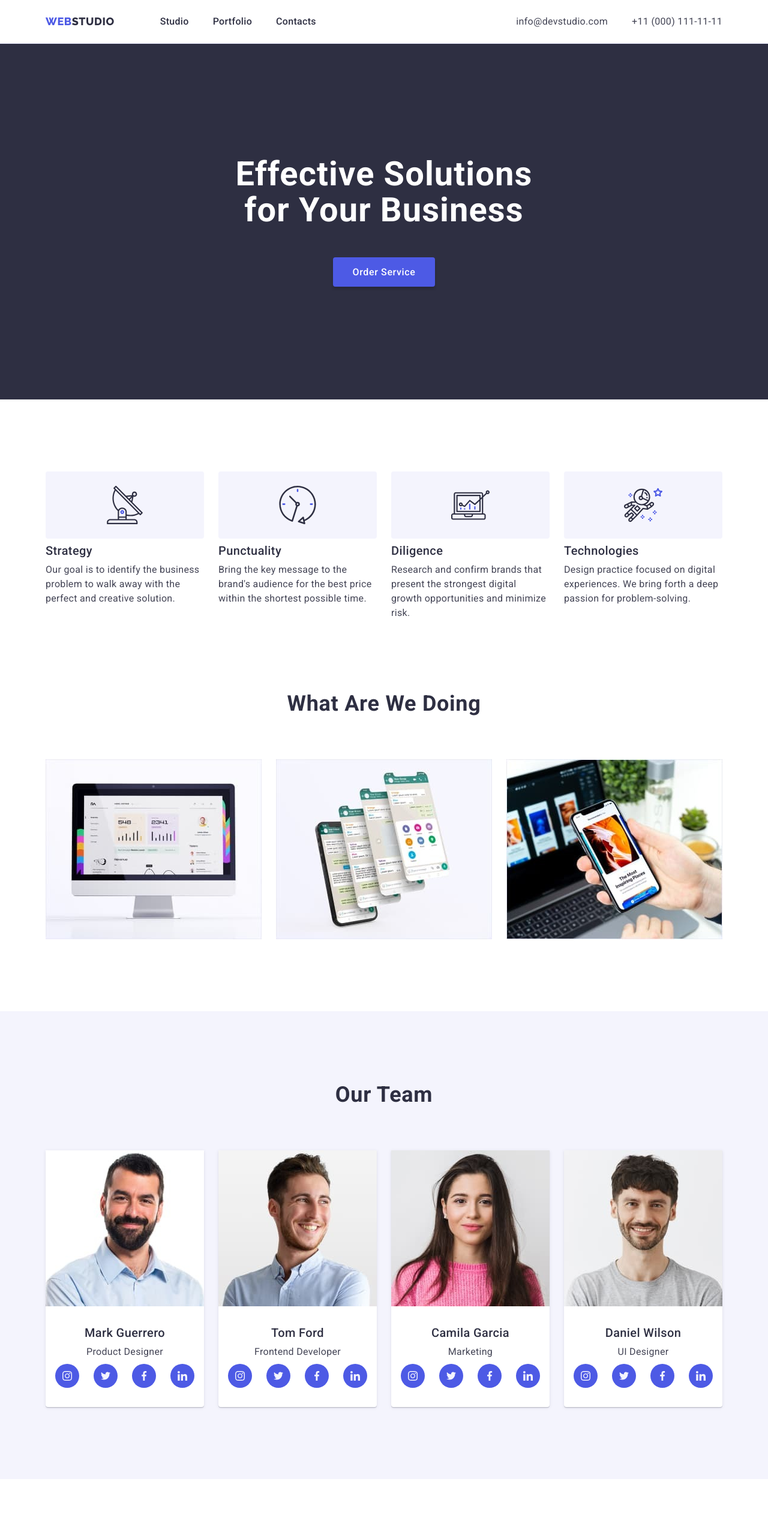
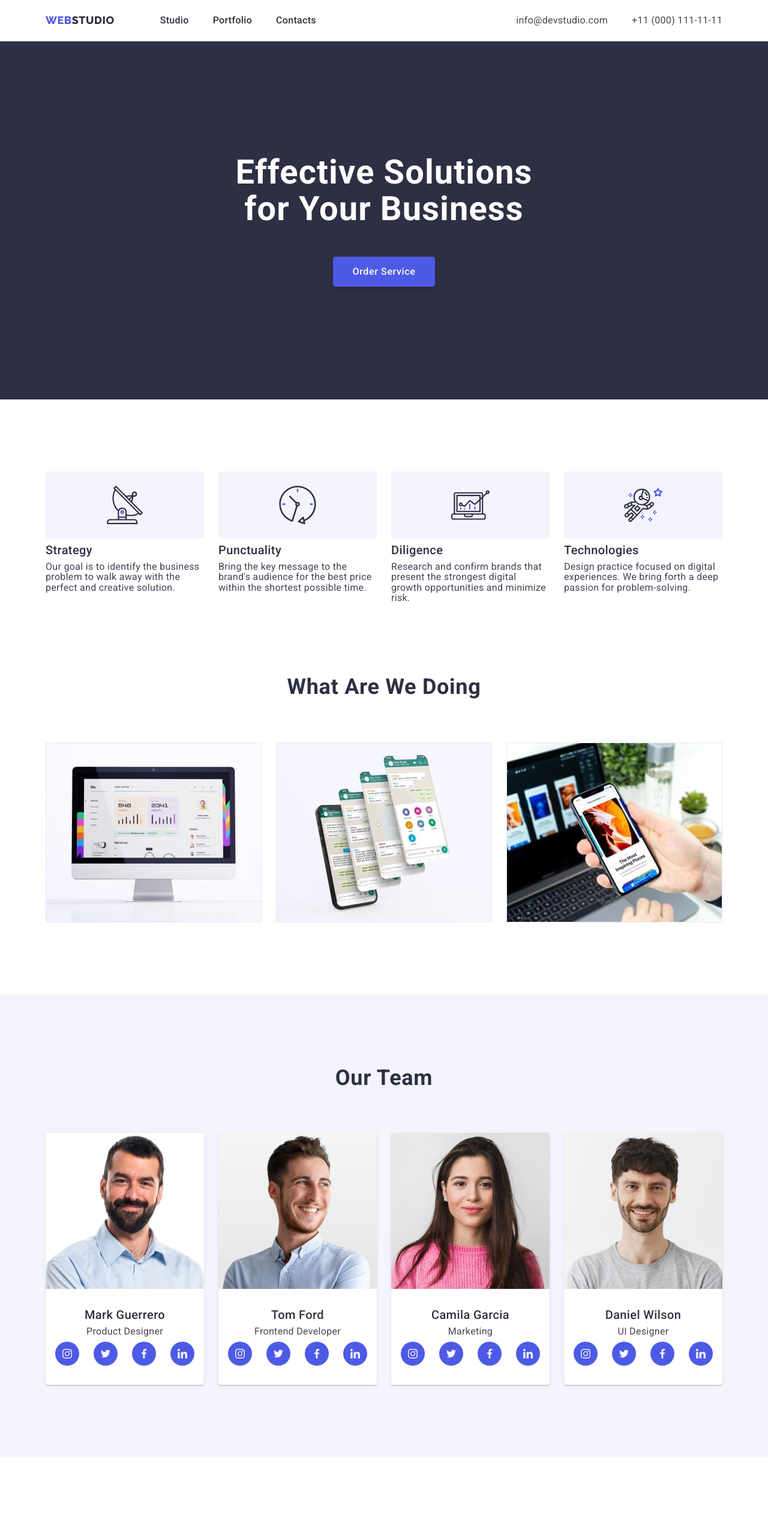
Before and after one commit to Artem210492/goit-markup-hw-04, a plain HTML site: page index.html in a window 1280 px wide. Shown: the top 2546 px of the page at 60% size. Drawn offline with nearby package versions, Linux system fonts and the light colour scheme.

Commit message:
Update style.css

```diff
--- a/css/style.css
+++ b/css/style.css
@@ -93,7 +93,7 @@ body {
   font-family: var(--secondary-font-family);
   font-weight: 800;
   font-size: 18px;
-  line-height: 1.17;
+  line-height: 1.1;
   letter-spacing: 0.03em;
   text-transform: uppercase;
   color: var(--accent-color);
@@ -103,7 +103,7 @@ body {
   font-family: var(--secondary-font-family);
   font-weight: 800;
   font-size: 18px;
-  line-height: 1.17;
+  line-height: 1.1;
   letter-spacing: 0.03em;
   color: var(--primary-text-color);
 }
@@ -123,7 +123,7 @@ body {
   font-style: normal;
   font-weight: 500;
   font-size: 16px;
-  line-height: 1.5;
+  line-height: 1.1;
   letter-spacing: 0.02em;
   color: var(--primary-text-color);
 }
@@ -154,7 +154,7 @@ body {
   font-family: var(--main-font-family);
   font-style: normal;
   font-size: 16px;
-  line-height: 1.5;
+  line-height: 1.1;
   letter-spacing: 0.02em;
   color: var(--title-text-color);
 }
@@ -189,7 +189,7 @@ body {
 .hero-title {
   font-family: var(--main-font-family);
   font-size: 56px;
-  line-height: 1.07;
+  line-height: 1.1;
   text-align: center;
   margin: auto;
   letter-spacing: 0.02em;
@@ -215,7 +215,7 @@ body {
   font-family: var(--main-font-family);
   font-weight: 500;
   font-size: 20px;
-  line-height: 1.2;
+  line-height: 1.1;
   letter-spacing: 0.02em;
   margin-bottom: 8px;
   color: var(--primary-text-color);
@@ -224,7 +224,7 @@ body {
 .text {
   font-family: var(--main-font-family);
   font-size: 16px;
-  line-height: 1.5;
+  line-height: 1.1;
   letter-spacing: 0.02em;
   color: var(--title-text-color);
 }
@@ -273,7 +273,7 @@ body {
   font-family: var(--main-font-family);
   font-weight: 500;
   font-size: 20px;
-  line-height: 1.2;
+  line-height: 1.1;
   text-align: center;
   letter-spacing: 0.02em;
   margin-bottom: 8px;
@@ -283,7 +283,7 @@ body {
 .employees-text {
   font-family: var(--main-font-family);
   font-size: 16px;
-  line-height: 1.5;
+  line-height: 1.1;
   text-align: center;
   letter-spacing: 0.02em;
   margin-bottom: 8px;
@@ -401,7 +401,7 @@ body {
   font-family: var(--main-font-family);
   font-weight: 500;
   font-size: 16px;
-  line-height: 1.5;
+  line-height: 1.1;
   letter-spacing: 0.02em;
   margin-bottom: 16px;
   color: var(--primary-bg-color);
@@ -451,7 +451,7 @@ body {
   font-family: var(--main-font-family);
   font-weight: 500;
   font-size: 20px;
-  line-height: 1.2;
+  line-height: 1.1;
   letter-spacing: 0.02em;
   margin-bottom: 8px;
   color: var(--primary-text-color);
@@ -490,7 +490,7 @@ body {
   font-family: var(--main-font-family);
   font-weight: 500;
   font-size: 16px;
-  line-height: 1.5;
+  line-height: 1.1;
   letter-spacing: 0.04em;
   color: var(--accent-color);
   border-radius: 4px;
```
